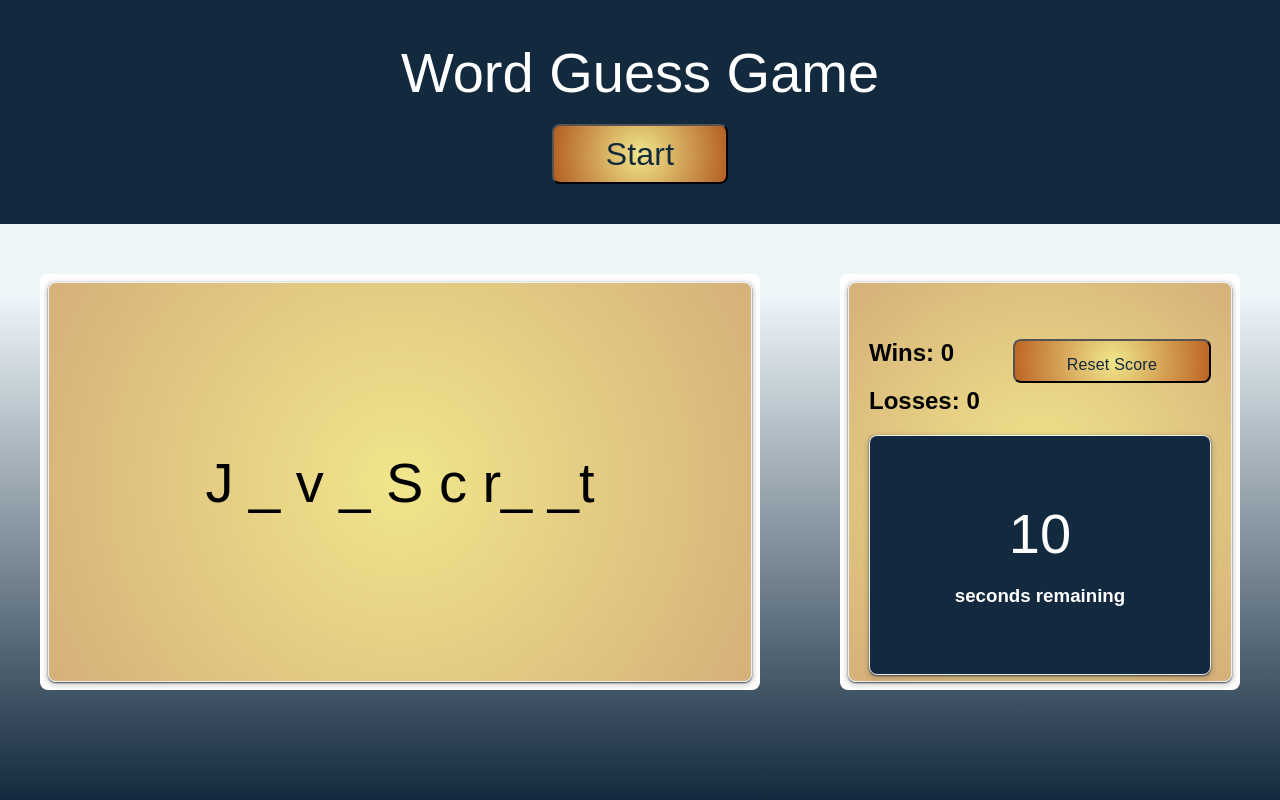
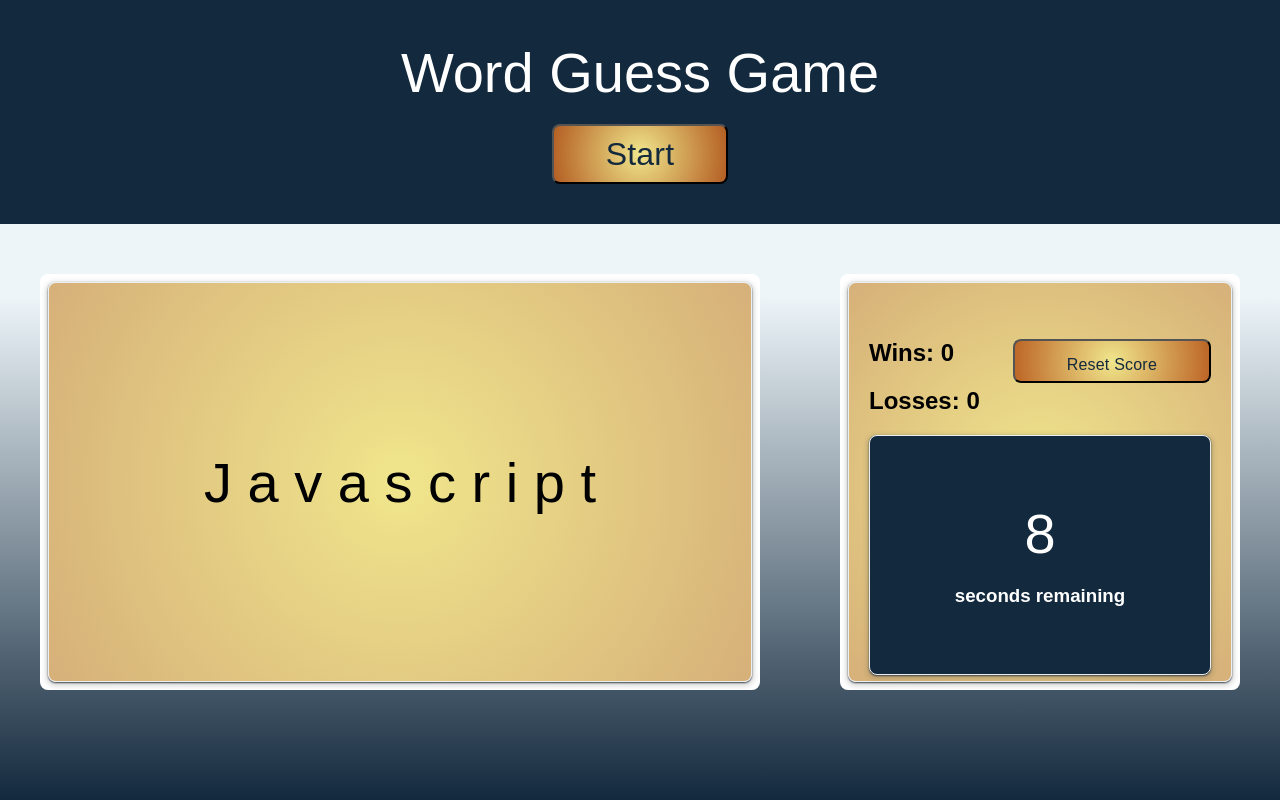
Before and after one commit to james-stapleton/Word-Guess, a plain HTML site: page Develop/index.html in a window 1280 px wide. Both pictures are taken after a click on the button "Start". Drawn offline with Linux system fonts and the light colour scheme.

Commit message:
first push

```diff
--- a/Develop/index.html
+++ b/Develop/index.html
@@ -37,6 +37,6 @@
         </div>
       </section>
     </main>
-    <script src="assets/js/script.js"></script>
+    <script src="script.js"></script>
   </body>
 </html>
--- /dev/null
+++ b/Develop/script.js
@@ -0,0 +1,65 @@
+var startButton = document.querySelector(".start-button");
+var timeEl = document.querySelector(".timer");
+var wordGuessEl = document.querySelector(".word-guess");
+var wordBlanksEl = document.querySelector(".word-blanks");
+
+
+
+startButton.addEventListener("click", function(event){
+    gameLoop()
+
+})
+
+
+
+
+function gameLoop(){
+    console.log("start game");
+    startTime()
+
+}
+
+var secondsLeft = 10;
+function startTime() {
+    var timerInterval = setInterval(
+        function() {
+            secondsLeft--;
+            var timerText = timeEl.children[0].children[0];
+            timerText.textContent = secondsLeft;
+            if (secondsLeft === 0) {
+                clearInterval(timerInterval);
+                alert("Time's up!")
+            }
+        },
+        1000
+    )
+}
+
+document.addEventListener('keydown', function(event){
+    var key = event.key;
+    console.log(key);
+})
+
+function init() {
+    var wordList = ["Javascript"];
+    var word = wordList[0];
+    var wordGuessTextEl = wordGuessEl.children[0];
+    wordGuessTextEl.innerHTML = "";
+
+    var numBlanks = Math.floor(word.length/2);
+    var wordArray = word.split("");
+    console.log(wordArray);
+    console.log(numBlanks);
+    var randomNums = []
+    for (var i = 0; i < word.length; i++) {
+        var randNum = Math.floor(Math.random() * word.length);
+        while (randomNums.includes(randNum)) {
+            randNum = Math.floor(Math.random() * word.length);
+        }
+
+        wordGuessTextEl.innerHTML += word[i] + " ";
+    }
+
+}
+
+init();
```
Also changed, not shown: Develop/assets/css/script.js (deleted).
